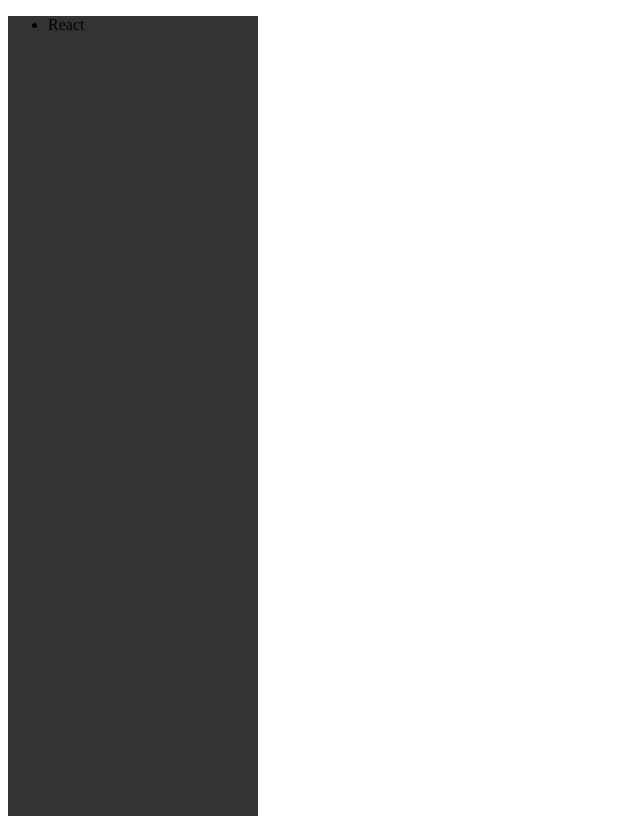
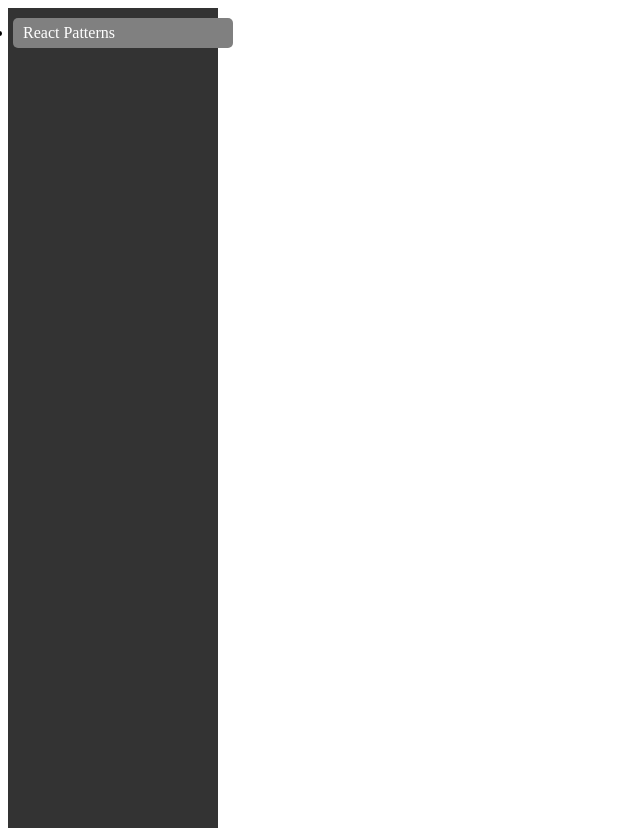
Before and after one commit to sergeypoddubnii/js-tricks, a React (Create React App) app: page / in a window 1280 px wide. Shown: the whole page, without its empty margins (0-640 px from the left). Built offline with nearby package versions, Linux system fonts and the light colour scheme.

Commit message:
add menu item

```diff
--- a/src/App.tsx
+++ b/src/App.tsx
@@ -1,11 +1,13 @@
 import React from 'react';
 import Menu from './Components/Menu/Menu';
+import {BrowserRouter} from 'react-router-dom';
+import  './assets/base.scss';
 
 function App() {
 	return (
-		<div>
+		<BrowserRouter>
 			<Menu/>
-		</div>
+		</BrowserRouter>
 	);
 }
 
--- a/src/Components/Menu/Menu.tsx
+++ b/src/Components/Menu/Menu.tsx
@@ -1,15 +1,14 @@
 import React from 'react';
+import MenuLink from './MenuLink';
 import styles from './styles.module.scss';
 
 const Menu = () => {
 	return (
 		<aside>
-			<div className={styles.menu}>
+			<div>
 				<nav>
-					<ul>
-						<li>
-							React
-						</li>
+					<ul className={styles.menu}>
+						<MenuLink text='React Patterns' to={''}/>
 					</ul>
 				</nav>
 			</div>
--- /dev/null
+++ b/src/Components/Menu/MenuLink/index.tsx
@@ -0,0 +1,20 @@
+import React, {FC} from 'react';
+import {Link} from 'react-router-dom';
+import styles from './styles.module.scss';
+
+interface IProps {
+	text: string;
+	to: string;
+}
+
+const MenuLink:FC<IProps> = ({text, to}:IProps) => {
+	return (
+		<li className={styles.item}>
+			<Link to={to} className={styles.link}>
+				{text}
+			</Link>
+		</li>
+	);
+};
+
+export default MenuLink;
--- /dev/null
+++ b/src/Components/Menu/MenuLink/styles.module.scss
@@ -0,0 +1,35 @@
+@import '/src/assets/variables';
+
+.item {
+	width: 100%;
+}
+
+.link {
+	width: 100%;
+	height: 30px;
+	padding: 0 10px;
+	border-radius: 5px;
+	display: flex;
+	align-items: center;
+	justify-content: start;
+	color: white;
+	text-decoration: none;
+	background-color: grey;
+	margin-bottom: 5px;
+
+	&:hover {
+		background-color: $base-blue;
+		text-decoration: none;
+		color: white;
+	}
+
+	&:visited {
+		text-decoration: none;
+		color: white;
+	}
+
+	&:focus {
+		text-decoration: none;
+	}
+
+}
--- a/src/Components/Menu/styles.module.scss
+++ b/src/Components/Menu/styles.module.scss
@@ -1,8 +1,12 @@
 @import '/src/assets/variables';
 
 .menu {
-	width: 250px;
+	width: 200px;
 	height: 100vh;
+	padding: 10px 5px;
+	display: flex;
+	flex-direction: column;
+	align-items: center;
 	background-color: $dark-grey;
 
 	&__item {
--- /dev/null
+++ b/src/assets/base.scss
@@ -0,0 +1,4 @@
+ul {
+	margin: 0;
+	padding: 0;
+}
--- a/src/assets/variables.scss
+++ b/src/assets/variables.scss
@@ -1 +1,2 @@
 $dark-grey: #333333;
+$base-blue: #1ea7fd;
```
